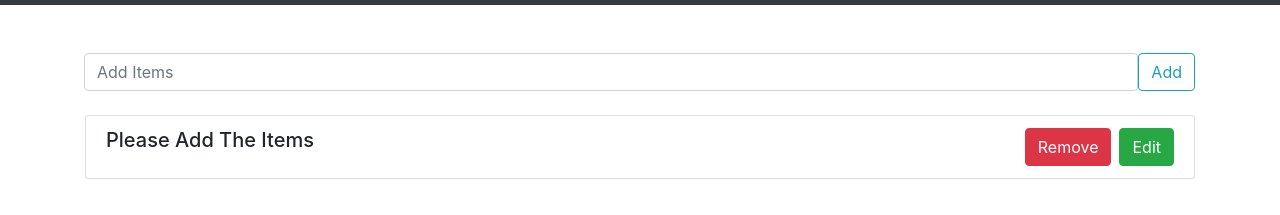
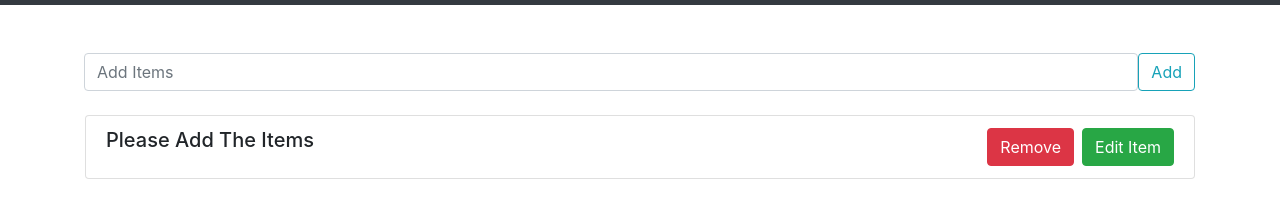
Before and after one commit to GUJJU03/To_Do_List, a plain HTML site: page index.html in a window 1280 px wide. Shown: the part 51-266 px from the top of the page. Drawn offline with nearby package versions, Linux system fonts and the light colour scheme.

Commit message:
small changes in index.html

```diff
--- a/index.html
+++ b/index.html
@@ -63,7 +63,7 @@
                 <li class="list-group-item d-flex justify-content-between mt-2 ">
                     <h5 class="flex-grow-1">Please Add The Items </h5>
                     <button class="btn btn-danger mr-2" onclick="RemoveItem(this)">Remove</button>
-                    <button class="btn btn-success" onclick="EditItem(this)">Edit</button>
+                    <button class="btn btn-success" onclick="EditItem(this)">Edit Item</button>
                 </li>
 
             </ul>
```
